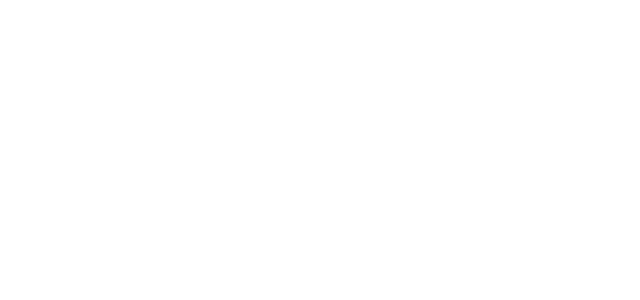
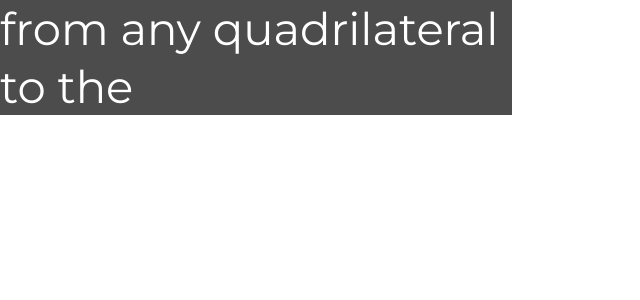
Before and after one commit to rzig/DotReadme, a React app: page / in a window 1280 px wide. Both pictures are taken after a click on the button "start your session". Shown: the top 300 px of the page, without its empty margins (0-640 px from the left). Built offline with nearby package versions, Linux system fonts and the light colour scheme.

Commit message:
create basic captioning

```diff
--- a/public/style.css
+++ b/public/style.css
@@ -131,3 +131,58 @@
 button {
   -webkit-app-region: no-drag;
 }
+
+.captioncontaineractive {
+  min-height: 115px;
+  max-height: 115px;
+  overflow: hidden;
+  position: absolute;
+  top: 0;
+  left: 0;
+  width: 100vw;
+  transition-duration: 0.2s;
+  -webkit-app-region: no-drag;
+  -webkit-touch-callout: none; /* iOS Safari */
+  -webkit-user-select: none; /* Safari */
+   -khtml-user-select: none; /* Konqueror HTML */
+     -moz-user-select: none; /* Old versions of Firefox */
+      -ms-user-select: none; /* Internet Explorer/Edge */
+          user-select: none; /* Non-prefixed version, currently
+                                supported by Chrome, Edge, Opera and Firefox */
+}
+
+.captioncontaineractive * {
+  -webkit-app-region: no-drag;
+  -webkit-touch-callout: none; /* iOS Safari */
+  -webkit-user-select: none; /* Safari */
+   -khtml-user-select: none; /* Konqueror HTML */
+     -moz-user-select: none; /* Old versions of Firefox */
+      -ms-user-select: none; /* Internet Explorer/Edge */
+          user-select: none; /* Non-prefixed version, currently
+                                supported by Chrome, Edge, Opera and Firefox */
+}
+
+.captioncontainerinactive {
+  opacity: 0;
+  transition-duration: 0.2s;
+}
+
+.caption {
+  color: white;
+  font-size: 45px;
+  font-family: 'Montserrat';
+  font-weight: 400;
+  margin: 0;
+  padding: 0;
+  width: 40vw;
+  background-color: rgba(0,0,0,.7);
+  line-height: 57.5px;
+}
+
+.bottomresizebar {
+  position: absolute;
+  width: 500;
+  height: 10;
+  bottom: 0;
+  background-color: blue;
+}
--- a/src/renderer/renderer.tsx
+++ b/src/renderer/renderer.tsx
@@ -1,3 +1,4 @@
+/* eslint-disable max-len */
 /* eslint-disable jsx-a11y/no-static-element-interactions */
 /* eslint-disable jsx-a11y/click-events-have-key-events */
 /* eslint-disable jsx-a11y/control-has-associated-label */
@@ -46,16 +47,66 @@
 
 function App(): JSX.Element {
   const [sessionActive, setSessionActive] = React.useState(false);
+  const [captionDisplay, setCaptionDisplay] = React.useState(false);
+  const containerRef = React.useRef<HTMLDivElement>(null);
+
+  const [captionText, setCaptionText] = React.useState('');
+
+  function addNewText(text: string): void {
+    setCaptionText((old) => old + text);
+    if (containerRef.current) {
+      containerRef.current.scrollTop = containerRef.current.scrollHeight;
+    }
+  }
+
+  function startTranscription() {
+    setSessionActive(true);
+    setTimeout(() => {
+      // eslint-disable-next-line no-restricted-globals
+      window.resizeTo(screen.width, screen.height);
+      setCaptionDisplay(true);
+      const input1 = 'We begin by finding a linear transformation from any quadrilateral';
+      const input2 = ' to the master element, and then computing the Jacobian.';
+      let time = 1;
+      input1.split(' ').forEach((word) => {
+        setTimeout(() => {
+          addNewText(`${word} `);
+        }, time * 200);
+        time += 1;
+      });
+      input2.split(' ').forEach((word) => {
+        setTimeout(() => {
+          addNewText(`${word} `);
+        }, time * 200);
+        time += 1;
+      });
+    }, 200);
+  }
+
+  React.useEffect(() => {
+  // eslint-disable-next-line react-hooks/exhaustive-deps
+  }, []);
+
   return (
+    <>
       <div className={sessionActive ? 'app sessionactive' : 'app splashactive'}>
         <CloseButton />
         <AbstractSquare />
         <div className="splashcontentcontainer">
           <h3 className="slogan">Talk to anyone.</h3>
           <h3 className="slogan">Your way.</h3>
-        <GetStartedButton onClick={() => setSessionActive(true)} />
+          <GetStartedButton onClick={() => startTranscription()} />
         </div>
       </div>
+      <div
+        className={captionDisplay ? 'captioncontaineractive' : 'captioncontainerinactive'}
+        ref={containerRef}
+      >
+        <p className="caption">
+          {captionText}
+        </p>
+      </div>
+    </>
   );
 }
 
```
Lines whose indentation alone changed are shown as unchanged.
